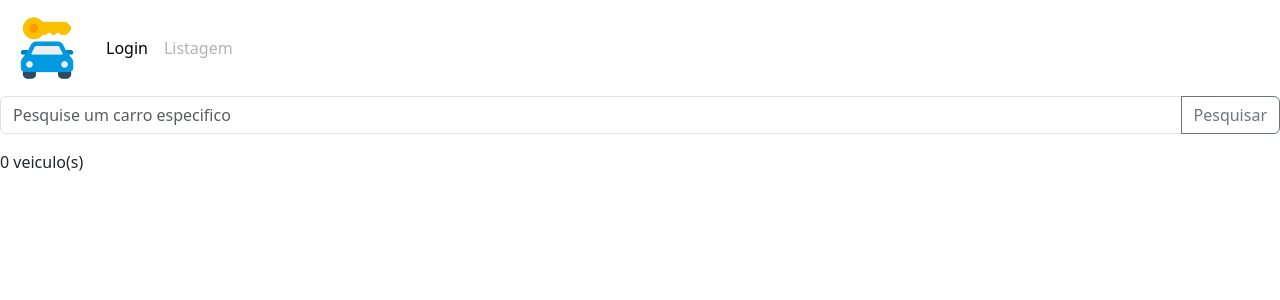
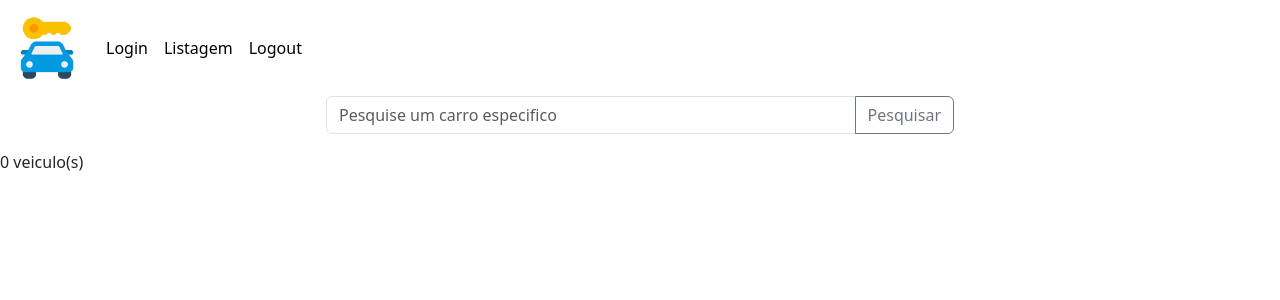
Before and after one commit to joaovitro99/web_mobile, a Django app: page /veiculo/ in a window 1280 px wide. Shown: the top 300 px of the page. Run offline with Django 5.2, Linux system fonts and the light colour scheme; data that the repository does not hold is empty; some libraries are stand-ins or nearby versions.

Commit message:
uso de herança

```diff
--- /dev/null
+++ b/sistema/templates/base.html
@@ -0,0 +1,49 @@
+<!DOCTYPE html>
+<html lang="en">
+<head>
+    {% load static %}
+    <meta charset="UTF-8">
+    <meta name="viewport" content="width=device-width, initial-scale=1.0">
+    <title>{% block titulo%} Login {% endblock%}</title>
+
+    <link rel="stylesheet" href="{% static 'css/bootstrap/bootstrap.css' %}">
+    <link rel="stylesheet" href="{% static 'css/style.css' %}">
+    <script src="{% static 'js/bootstrap/bootstrap.js' %}"></script>
+    <script src="{% static 'js/script.js' %}"></script>
+
+
+</head>
+<body>
+    <header>
+        {% block menu %}
+        <nav class="navbar navbar-expand-lg navbar-primary">
+            <div class="container-fluid">
+              <a class="navbar-brand" href="#">
+              <img src="{% static 'img/download.png' %}" width="70" height="70"/>
+              </a>
+              <button class="navbar-toggler" type="button" data-bs-toggle="collapse" data-bs-target="#navbarSupportedContent" aria-controls="navbarSupportedContent" aria-expanded="false" aria-label="Toggle navigation">
+                <span class="navbar-toggler-icon"></span>
+              </button>
+              <div class="collapse navbar-collapse" id="navbarSupportedContent">
+                <ul class="navbar-nav me-auto mb-2 mb-lg-0">
+                  <li class="nav-item">
+                    <a class="nav-link active" aria-current="page" href="">Login</a>
+                  </li>
+                  <li class="nav-item">
+                    <a class="nav-link active" href="#" tabindex="-1" aria-disabled="true">Listagem</a>
+                  </li>
+                  <li class="nav-item">
+                    <a class="nav-link active" aria-current="page" href="{% url 'logout' %}">Logout</a>
+                  </li>
+                </ul>
+              </div>
+            </div>
+        </nav>
+        {% endblock %}
+    </header>
+
+    <div class="conteudo">
+        {% block conteudo %}{% endblock %}
+    </div>
+</body>
+</html>
--- a/sistema/templates/veiculo/listar.html
+++ b/sistema/templates/veiculo/listar.html
@@ -1,63 +1,35 @@
+{% extends base_html %}
 {% load static %}
-<!DOCTYPE html>
-<html lang="en">
-<head>
-    <meta charset="UTF-8">
-    <meta name="viewport" content="width=device-width, initial-scale=1.0">
-    <title>Listar carros</title>
+{% block titulo %} Listagem de veiculos {% endblock %}
 
-    <link rel="stylesheet" href="{% static 'css/bootstrap/bootstrap.css' %}">
-    <link rel="stylesheet" href="{% static 'css/style.css' %}">
-    <script src="{% static 'js/bootstrap/bootstrap.js' %}"></script>
-    <script src="{% static 'js/script.js' %}"></script>
-</head>
-<body>
-    <header>
-        <nav class="navbar navbar-expand-lg navbar-primary">
-            <div class="container-fluid">
-              <a class="navbar-brand" href="#">
-              <img src="{% static 'img/download.png' %}" width="70" height="70"/>
-              </a>
-              <button class="navbar-toggler" type="button" data-bs-toggle="collapse" data-bs-target="#navbarSupportedContent" aria-controls="navbarSupportedContent" aria-expanded="false" aria-label="Toggle navigation">
-                <span class="navbar-toggler-icon"></span>
-              </button>
-              <div class="collapse navbar-collapse" id="navbarSupportedContent">
-                <ul class="navbar-nav me-auto mb-2 mb-lg-0">
-                  <li class="nav-item">
-                    <a class="nav-link active" aria-current="page" href="">Login</a>
-                  </li>
-                  <li class="nav-item">
-                    <a class="nav-link disabled" href="#" tabindex="-1" aria-disabled="true">Listagem</a>
-                  </li>
-                </ul>
-              </div>
-            </div>
-        </nav>
-    </header>
 
-    <div class="input-group mb-3">
+{% block conteudo %}
+
+<div class="row justify-content-center">
+    <div class="input-group mb-3 w-50">
         <input type="text" class="form-control" placeholder="Pesquise um carro especifico" aria-label="Pesquise um carro especifico" aria-describedby="button-addon2">
         <button class="btn btn-outline-secondary" type="button" id="button-addon2">Pesquisar</button>
     </div>
+</div>
 
-    {{veiculos|length}} veiculo(s)
+{{ veiculos|length }} veiculo(s)
 
 <ul class="list-group">
     {% for veiculo in veiculos %}
     <li class="list-group-item">
         <div class="vehicle-card">
             <div class="brand-model">
-                    <div class="brand">{{veiculo.get_marca_display}}</div>
-                    <div class="model">{{veiculo.modelo}}</div>
+                <div class="brand">{{ veiculo.get_marca_display }}</div>
+                <div class="model">{{ veiculo.modelo }}</div>
             </div>
             <div class="details">
-                    <div class="row">Ano: {{veiculo.ano}}</div>
-                    <div class="row">Cor: {{veiculo.get__display}}<cor/div>
-                    <div class="row">Combustível: {{veiculo.get_combustivel_display}}</div>
+                <div class="row">Ano: {{ veiculo.ano }}</div>
+                <div class="row">Cor: {{ veiculo.get_cor_display }}</div>
+                <div class="row">Combustível: {{ veiculo.get_combustivel_display }}</div>
             </div>
         </div>
     </li>
     {% endfor %}
 </ul>
-</body>
-</html>
+
+{% endblock %}
--- a/sistema/veiculo/views.py
+++ b/sistema/veiculo/views.py
@@ -6,3 +6,8 @@ class ListarVeiculos(ListView):
     model = Veiculo
     context_object_name = 'veiculos'
     template_name = 'veiculo/listar.html'
+
+    def get_context_data(self, **kwargs):
+        context = super().get_context_data(**kwargs)
+        context['base_html'] = 'base.html'
+        return context
```
Also changed, not shown: sistema/sistema/views.py (+11 -11 lines), sistema/templates/sistema/autenticacao.html (+8 -22 lines). Lines whose indentation alone changed are shown as unchanged.
